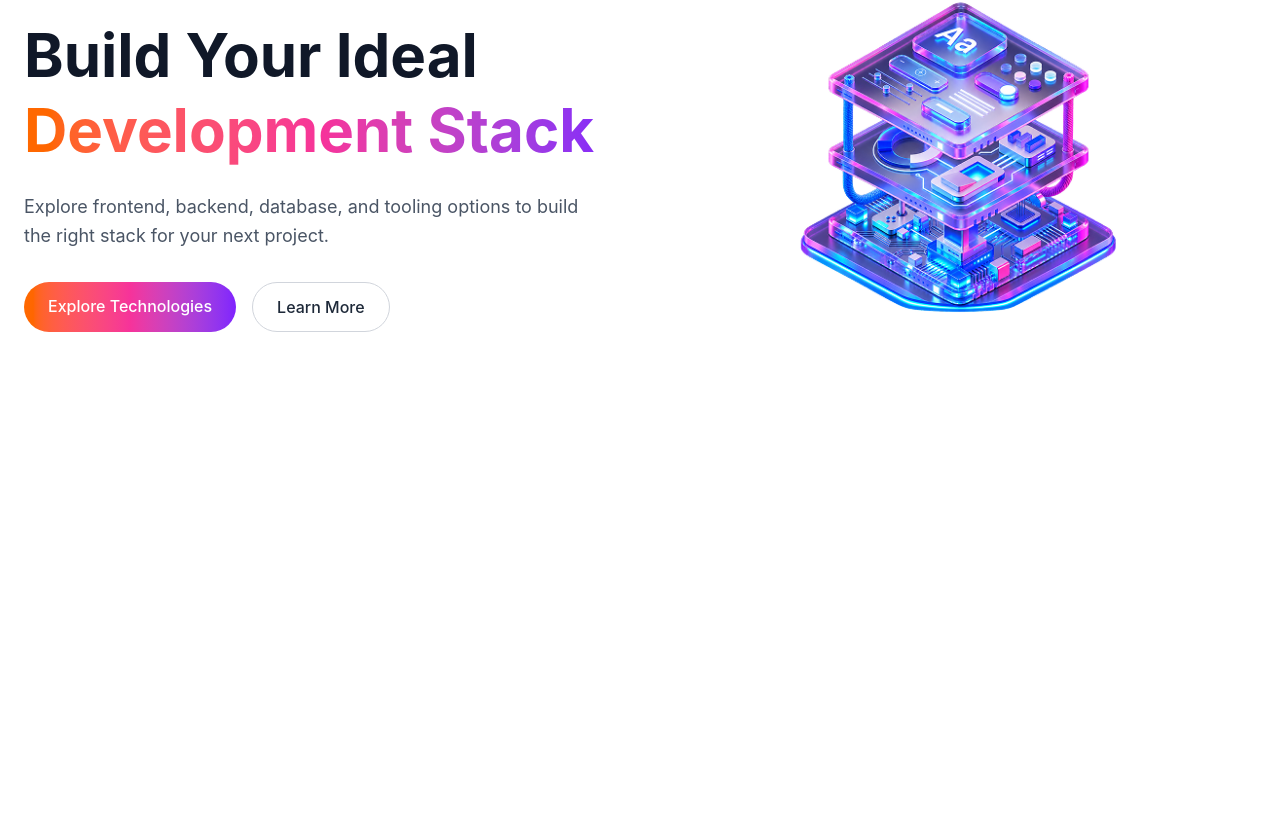
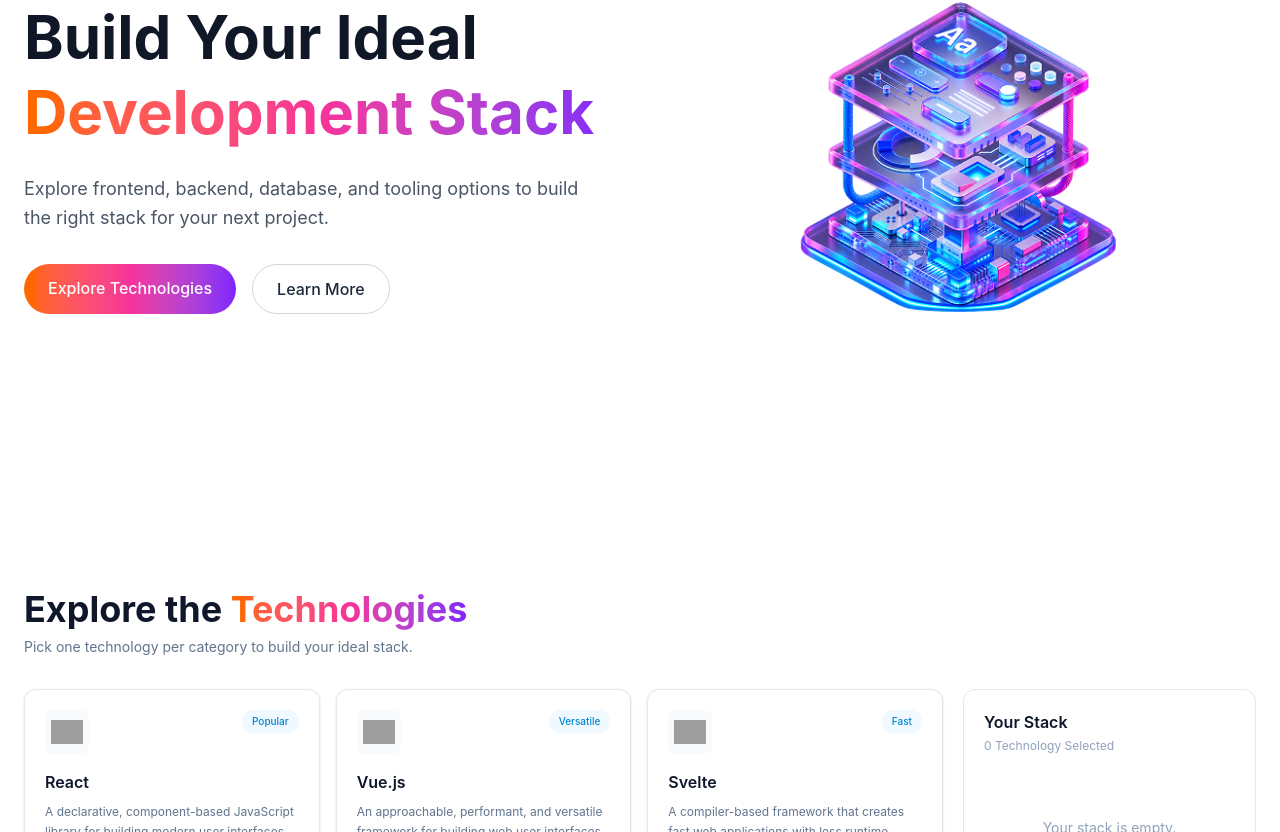
Before and after one commit to radwanrahman/dev-stack, a React (Vite) app: page / in a window 1280 px wide. Shown: the part 268-1100 px from the top of the page. Before the commit the page ends 800 px from the top, so only its background shows below. Built offline with nearby package versions, Linux system fonts and the light colour scheme; grey boxes are pictures that could not be loaded.

Commit message:
dispaly stack card with data

```diff
--- /dev/null
+++ b/public/data/technologies.json
@@ -0,0 +1,122 @@
+[
+  {
+    "id": "react",
+    "name": "React",
+    "category": "Frontend",
+    "description": "A declarative, component-based JavaScript library for building modern user interfaces.",
+    "icon": "https://icon.icepanel.io/Technology/svg/React.svg",
+    "rating": 4.9,
+    "difficulty": "Beginner-Friendly",
+    "badge": "Popular"
+  },
+  {
+    "id": "vue",
+    "name": "Vue.js",
+    "category": "Frontend",
+    "description": "An approachable, performant, and versatile framework for building web user interfaces.",
+    "icon": "https://icon.icepanel.io/Technology/svg/Vue.js.svg",
+    "rating": 4.8,
+    "difficulty": "Beginner-Friendly",
+    "badge": "Versatile"
+  },
+  {
+    "id": "svelte",
+    "name": "Svelte",
+    "category": "Frontend",
+    "description": "A compiler-based framework that creates fast web applications with less runtime code.",
+    "icon": "https://icon.icepanel.io/Technology/svg/Svelte.svg",
+    "rating": 4.8,
+    "difficulty": "Intermediate",
+    "badge": "Fast"
+  },
+  {
+    "id": "nextjs",
+    "name": "Next.js",
+    "category": "Frontend",
+    "description": "The React framework for building full-stack web applications with hybrid static and server rendering.",
+    "icon": "https://icon.icepanel.io/Technology/svg/Next.js.svg",
+    "rating": 4.9,
+    "difficulty": "Intermediate",
+    "badge": "Popular"
+  },
+  {
+    "id": "nodejs",
+    "name": "Node.js",
+    "category": "Backend",
+    "description": "An asynchronous event-driven JavaScript runtime built for building fast and scalable applications.",
+    "icon": "https://icon.icepanel.io/Technology/svg/Node.js.svg",
+    "rating": 4.8,
+    "difficulty": "Intermediate",
+    "badge": "Standard"
+  },
+  {
+    "id": "postgresql",
+    "name": "PostgreSQL",
+    "category": "Database",
+    "description": "A powerful, open-source object-relational database system with proven reliability.",
+    "icon": "https://icon.icepanel.io/Technology/svg/PostgresSQL.svg",
+    "rating": 4.9,
+    "difficulty": "Intermediate",
+    "badge": "Top SQL"
+  },
+  {
+    "id": "redis",
+    "name": "Redis",
+    "category": "Database",
+    "description": "An in-memory data structure store used as a high-speed database, cache, and message broker.",
+    "icon": "https://icon.icepanel.io/Technology/svg/Redis.svg",
+    "rating": 4.8,
+    "difficulty": "Intermediate",
+    "badge": "Cache"
+  },
+  {
+    "id": "javascript",
+    "name": "JavaScript",
+    "category": "Language",
+    "description": "The versatile programming language that adds dynamic behavior and interactivity to the web.",
+    "icon": "https://icon.icepanel.io/Technology/svg/JavaScript.svg",
+    "rating": 4.9,
+    "difficulty": "Beginner-Friendly",
+    "badge": "Ubiquitous"
+  },
+  {
+    "id": "typescript",
+    "name": "TypeScript",
+    "category": "Language",
+    "description": "A strongly typed programming language that builds on JavaScript for better tooling.",
+    "icon": "https://icon.icepanel.io/Technology/svg/TypeScript.svg",
+    "rating": 4.9,
+    "difficulty": "Intermediate",
+    "badge": "Essential"
+  },
+  {
+    "id": "java",
+    "name": "Java",
+    "category": "Language",
+    "description": "A secure, object-oriented programming language designed for portability and scale.",
+    "icon": "https://icon.icepanel.io/Technology/svg/Java.svg",
+    "rating": 4.6,
+    "difficulty": "Intermediate",
+    "badge": "Robust"
+  },
+  {
+    "id": "tailwind",
+    "name": "Tailwind CSS",
+    "category": "Styling",
+    "description": "A utility-first CSS framework that helps developers build custom user interfaces quickly.",
+    "icon": "https://icon.icepanel.io/Technology/svg/Tailwind-CSS.svg",
+    "rating": 4.9,
+    "difficulty": "Beginner-Friendly",
+    "badge": "Modern"
+  },
+  {
+    "id": "docker",
+    "name": "Docker",
+    "category": "DevOps",
+    "description": "A platform designed to build, share, and run containerized applications reliably.",
+    "icon": "https://icon.icepanel.io/Technology/svg/Docker.svg",
+    "rating": 4.9,
+    "difficulty": "Intermediate",
+    "badge": "Containers"
+  }
+]
--- a/src/App.jsx
+++ b/src/App.jsx
@@ -1,15 +1,76 @@
-
+import { useEffect, useState } from "react";
 import Navbar from "./components/Navbar";
-
 import Hero from "./components/Hero";
+import TechnologyCard from "./components/TechnologyCard";
+import Stack from "./components/Stack";
 
 function App() {
+  const [technologies, setTechnologies] = useState([]);
+  const [loading, setLoading] = useState(true);
+
+  useEffect(() => {
+    fetch("/data/technologies.json")
+      .then((response) => response.json())
+      .then((data) => {
+        setTechnologies(data);
+        setLoading(false);
+      });
+  }, []);
+
   return (
     <>
       <Navbar />
 
       <main>
         <Hero />
+
+        <section id="technologies" className="bg-white py-16 md:py-20">
+          <div className="max-w-7xl mx-auto px-6">
+
+            {/* Section Heading */}
+            <div className="mb-8">
+              <h2 className="text-3xl md:text-4xl font-bold text-slate-900">
+                Explore the{" "}
+                <span className="bg-gradient-to-r from-orange-500 via-pink-500 to-violet-600 bg-clip-text text-transparent">
+                  Technologies
+                </span>
+              </h2>
+
+              <p className="mt-2 text-sm text-slate-500">
+                Pick one technology per category to build your ideal stack.
+              </p>
+            </div>
+
+            {/* Technology Area */}
+            {loading ? (
+              <div className="py-20 text-center">
+                <p className="text-sm text-slate-500">
+                  Loading technologies...
+                </p>
+              </div>
+            ) : (
+              <div className="grid grid-cols-1 lg:grid-cols-4 gap-5">
+
+                {/* Technology Cards */}
+                <div className="lg:col-span-3 grid grid-cols-1 md:grid-cols-2 xl:grid-cols-3 gap-4">
+                  {technologies.map((technology) => (
+                    <TechnologyCard
+                      key={technology.id}
+                      technology={technology}
+                    />
+                  ))}
+                </div>
+
+                {/* Your Stack */}
+                <div>
+                  <Stack />
+                </div>
+
+              </div>
+            )}
+
+          </div>
+        </section>
       </main>
     </>
   );
--- a/src/components/Hero.jsx
+++ b/src/components/Hero.jsx
@@ -5,9 +5,6 @@ function Hero() {
 
         {/* Hero Text */}
         <div>
-          <p className="text-sm font-semibold uppercase tracking-wider text-gray-500 mb-4">
-            Build Better. Build Smarter.
-          </p>
 
           <h1 className="text-4xl md:text-6xl font-bold leading-tight text-gray-900">
             Build Your Ideal
--- a/src/components/Stack.jsx
+++ b/src/components/Stack.jsx
@@ -0,0 +1,35 @@
+function Stack() {
+  return (
+    <aside className="bg-white border border-slate-200 rounded-xl p-5 h-fit min-h-[320px]">
+
+      <h3 className="text-base font-semibold text-slate-900">
+        Your Stack
+      </h3>
+
+      <p className="text-xs text-slate-400 mt-1">
+        0 Technology Selected
+      </p>
+
+      <div className="py-16 text-center">
+        <p className="text-sm text-slate-400">
+          Your stack is empty.
+        </p>
+
+        <p className="text-xs text-slate-400 mt-2">
+          Add technologies to build your stack.
+        </p>
+      </div>
+
+      <button
+        type="button"
+        disabled
+        className="w-full py-2.5 border border-red-200 text-red-500 rounded-md text-sm font-medium"
+      >
+        Remove All
+      </button>
+
+    </aside>
+  );
+}
+
+export default Stack;
--- a/src/components/TechnologyCard.jsx
+++ b/src/components/TechnologyCard.jsx
@@ -0,0 +1,74 @@
+function TechnologyCard({ technology }) {
+  return (
+    <div
+      className="group bg-white border border-slate-200 rounded-xl p-5 shadow-sm
+      hover:-translate-y-1 hover:border-slate-300 hover:shadow-lg
+      transition-all duration-200"
+    >
+      {/* Top section */}
+      <div className="flex items-start justify-between gap-4">
+        <div
+          className="w-11 h-11 rounded-lg bg-slate-50
+          flex items-center justify-center
+          group-hover:bg-slate-100 transition-colors duration-200"
+        >
+          <img
+            src={technology.icon}
+            alt={technology.name}
+            className="w-8 h-8 object-contain"
+          />
+        </div>
+
+        <span
+          className="px-2.5 py-1 rounded-full
+          bg-sky-50 text-sky-600
+          text-[10px] font-medium"
+        >
+          {technology.badge}
+        </span>
+      </div>
+
+      {/* Technology name */}
+      <h3 className="mt-4 text-base font-semibold text-slate-900 group-hover:text-slate-950">
+        {technology.name}
+      </h3>
+
+      {/* Description */}
+      <p className="mt-2 text-xs leading-5 text-slate-500 min-h-[60px]">
+        {technology.description}
+      </p>
+
+      {/* Information */}
+      <div className="mt-4 pt-3 border-t border-slate-100 flex items-center justify-between gap-2">
+        <span className="px-2.5 py-1 rounded-md bg-slate-50 text-[10px] text-slate-500">
+          {technology.category}
+        </span>
+
+        <span className="text-[10px] text-slate-400">
+          {technology.difficulty}
+        </span>
+
+        <span className="text-[11px] font-medium text-slate-600">
+          <span className="text-yellow-500">★</span>{" "}
+          {technology.rating}
+        </span>
+      </div>
+
+      {/* Add button */}
+      <button
+        type="button"
+        className="w-full mt-4 py-2.5 rounded-md
+        bg-slate-950 text-white
+        text-xs font-medium
+        hover:bg-slate-800
+        hover:shadow-sm
+        active:scale-[0.98]
+        transition-all duration-200"
+      >
+        Add to Stack
+      </button>
+    </div>
+  );
+}
+
+export default TechnologyCard;
--- a/src/data/technologies.json
+++ /dev/null
@@ -1,12 +0,0 @@
-[
-  {
-    "id": "react",
-    "name": "React",
-    "category": "Frontend",
-    "description": "A JavaScript library for building user interfaces.",
-    "icon": "https://icon.icepanel.io/Technology/svg/React.svg",
-    "rating": 4.9,
-    "difficulty": "Beginner-Friendly",
-    "badge": "Popular"
-  }
-]
```
Also changed, not shown: public/assets/logo-text.png (added).
